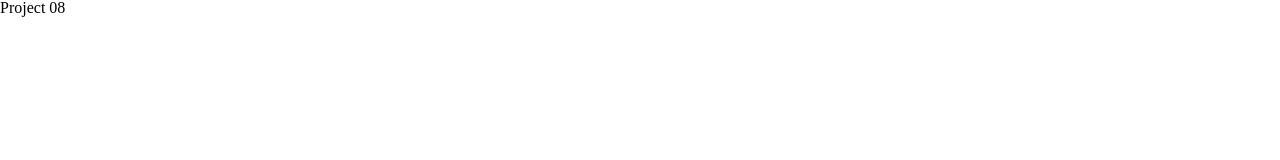
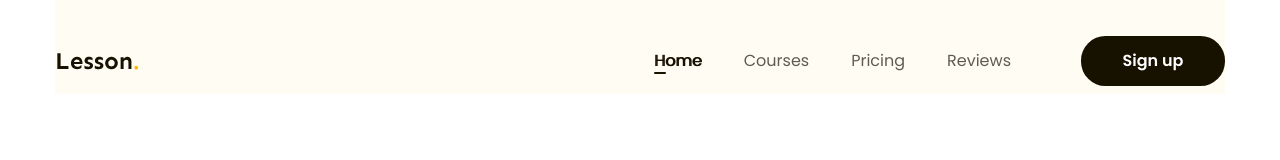
Before and after one commit to baotran2003/F8-html-css-02, a plain HTML site: page index.html in a window 1280 px wide. Shown: the top 160 px of the page. Drawn offline with Linux system fonts and the light colour scheme.

Commit message:
Làm phần Header

```diff
--- a/assets/css/reset.css
+++ b/assets/css/reset.css
@@ -0,0 +1,129 @@
+/* http://meyerweb.com/eric/tools/css/reset/
+   v2.0 | 20110126
+   License: none (public domain)
+*/
+
+html,
+body,
+div,
+span,
+applet,
+object,
+iframe,
+h1,
+h2,
+h3,
+h4,
+h5,
+h6,
+p,
+blockquote,
+pre,
+a,
+abbr,
+acronym,
+address,
+big,
+cite,
+code,
+del,
+dfn,
+em,
+img,
+ins,
+kbd,
+q,
+s,
+samp,
+small,
+strike,
+strong,
+sub,
+sup,
+tt,
+var,
+b,
+u,
+i,
+center,
+dl,
+dt,
+dd,
+ol,
+ul,
+li,
+fieldset,
+form,
+label,
+legend,
+table,
+caption,
+tbody,
+tfoot,
+thead,
+tr,
+th,
+td,
+article,
+aside,
+canvas,
+details,
+embed,
+figure,
+figcaption,
+footer,
+header,
+hgroup,
+menu,
+nav,
+output,
+ruby,
+section,
+summary,
+time,
+mark,
+audio,
+video {
+    margin: 0;
+    padding: 0;
+    border: 0;
+    font-size: 100%;
+    font: inherit;
+    vertical-align: baseline;
+}
+/* HTML5 display-role reset for older browsers */
+article,
+aside,
+details,
+figcaption,
+figure,
+footer,
+header,
+hgroup,
+menu,
+nav,
+section {
+    display: block;
+}
+body {
+    line-height: 1;
+}
+ol,
+ul {
+    list-style: none;
+}
+blockquote,
+q {
+    quotes: none;
+}
+blockquote:before,
+blockquote:after,
+q:before,
+q:after {
+    content: "";
+    content: none;
+}
+table {
+    border-collapse: collapse;
+    border-spacing: 0;
+}
--- a/assets/css/styles.css
+++ b/assets/css/styles.css
@@ -1,129 +1,101 @@
-/* http://meyerweb.com/eric/tools/css/reset/
-   v2.0 | 20110126
-   License: none (public domain)
-*/
+* {
+    box-sizing: border-box;
+}
 
-html,
-body,
-div,
-span,
-applet,
-object,
-iframe,
-h1,
-h2,
-h3,
-h4,
-h5,
-h6,
-p,
-blockquote,
-pre,
-a,
-abbr,
-acronym,
-address,
-big,
-cite,
-code,
-del,
-dfn,
-em,
-img,
-ins,
-kbd,
-q,
-s,
-samp,
-small,
-strike,
-strong,
-sub,
-sup,
-tt,
-var,
-b,
-u,
-i,
-center,
-dl,
-dt,
-dd,
-ol,
-ul,
-li,
-fieldset,
-form,
-label,
-legend,
-table,
-caption,
-tbody,
-tfoot,
-thead,
-tr,
-th,
-td,
-article,
-aside,
-canvas,
-details,
-embed,
-figure,
-figcaption,
-footer,
-header,
-hgroup,
-menu,
-nav,
-output,
-ruby,
-section,
-summary,
-time,
-mark,
-audio,
-video {
-    margin: 0;
-    padding: 0;
-    border: 0;
-    font-size: 100%;
-    font: inherit;
-    vertical-align: baseline;
+html {
+    font-size: 62.5%;
 }
-/* HTML5 display-role reset for older browsers */
-article,
-aside,
-details,
-figcaption,
-figure,
-footer,
-header,
-hgroup,
-menu,
-nav,
-section {
-    display: block;
+
+body {
+    font-size: 1.6rem;
+    font-family: "Poppins", sans-serif;
 }
-body {
-    line-height: 1;
+
+/* ======================Common==================== */
+.main-content {
+    width: 1170px;
+    max-width: calc(100% - 48px);
+    margin-left: auto;
+    margin-right: auto;
 }
-ol,
-ul {
-    list-style: none;
+
+a {
+    text-decoration: none;
 }
-blockquote,
-q {
-    quotes: none;
+
+.btn {
+    display: inline-block;
+    min-width: 118px;
+    padding: 0 16px;
+    font-weight: 600;
+    font-size: 1.6rem;
+    line-height: 50px;
+    /* identical to box height, or 175% */
+    text-align: center;
+    color: #ffffff;
+    background: #171100;
+    border-radius: 24.5px;
 }
-blockquote:before,
-blockquote:after,
-q:before,
-q:after {
+
+/* ======================Header==================== */
+
+.header .body {
+    display: flex;
+    align-items: center;
+    padding: 36px 0 8px;
+    background: #fffcf4;
+}
+
+.header.fixed {
+    position: sticky;
+    top: -28px;
+}
+
+.nav {
+    margin-left: auto;
+}
+
+.nav ul {
+    display: flex;
+}
+
+.nav a {
+    position: relative;
+    padding: 8px 21px;
+    font-size: 1.6rem;
+    line-height: 1.75;
+    /* identical to box height, or 175% */
+    text-align: center;
+    color: #5f5b53;
+}
+
+.nav a:hover,
+.nav li.active a {
+    /* font-weight: 600; */
+    text-shadow: 1px 0 0 currentColor;
+    font-size: 1.6rem;
+    line-height: 1.75;
+    /* identical to box height, or 175% */
+    text-align: center;
+    color: #171100;
+}
+
+.nav li.active a::after {
+    position: absolute;
+    display: inline-block;
+    left: 21px;
+    bottom: 6px;
     content: "";
-    content: none;
+    width: 12px;
+    height: 2px;
+    background: #171100;
+    border-radius: 1px;
 }
-table {
-    border-collapse: collapse;
-    border-spacing: 0;
+
+.action .sign-up-btn {
+    min-width: 144px;
 }
+
+.header .action {
+    margin-left: 49px;
+}
--- a/index.html
+++ b/index.html
@@ -4,15 +4,53 @@
         <meta charset="UTF-8" />
         <meta http-equiv="X-UA-Compatible" content="IE=edge" />
         <meta name="viewport" content="width=device-width, initial-scale=1.0" />
-        <title>F8-Project-01</title>
+        <title>F8-Project-02</title>
 
         <!-- Reset CSS -->
         <link rel="stylesheet" href="./assets/css/reset.css" />
 
+        <!-- Embed fonts -->
+        <link rel="preconnect" href="https://fonts.googleapis.com" />
+        <link rel="preconnect" href="https://fonts.gstatic.com" crossorigin />
+        <link
+            href="https://fonts.googleapis.com/css2?family=Poppins:ital,wght@0,400;0,500;0,600;0,700;1,400&family=Sen:wght@700&display=swap"
+            rel="stylesheet"
+        />
+
         <!-- Styles -->
         <link rel="stylesheet" href="./assets/css/styles.css" />
     </head>
-    <body>
-        <h1>Project 08</h1>
+    <body style="height: 3000px">
+        <header class="header fixed">
+            <div class="main-content">
+                <div class="body">
+                    <!-- Logo -->
+                    <img src="./assets/img/Lesson.svg" alt="Lesson" class="logo" />
+
+                    <!-- Nav -->
+                    <nav class="nav">
+                        <ul>
+                            <li class="active">
+                                <a href="#!">Home</a>
+                            </li>
+                            <li>
+                                <a href="#!">Courses</a>
+                            </li>
+                            <li>
+                                <a href="#!">Pricing</a>
+                            </li>
+                            <li>
+                                <a href="#!">Reviews</a>
+                            </li>
+                        </ul>
+                    </nav>
+
+                    <!-- Action -->
+                    <div class="action">
+                        <a href="#!" class="btn sign-up-btn">Sign up</a>
+                    </div>
+                </div>
+            </div>
+        </header>
     </body>
 </html>
```
Also changed, not shown: assets/img/Lesson.svg (added).
